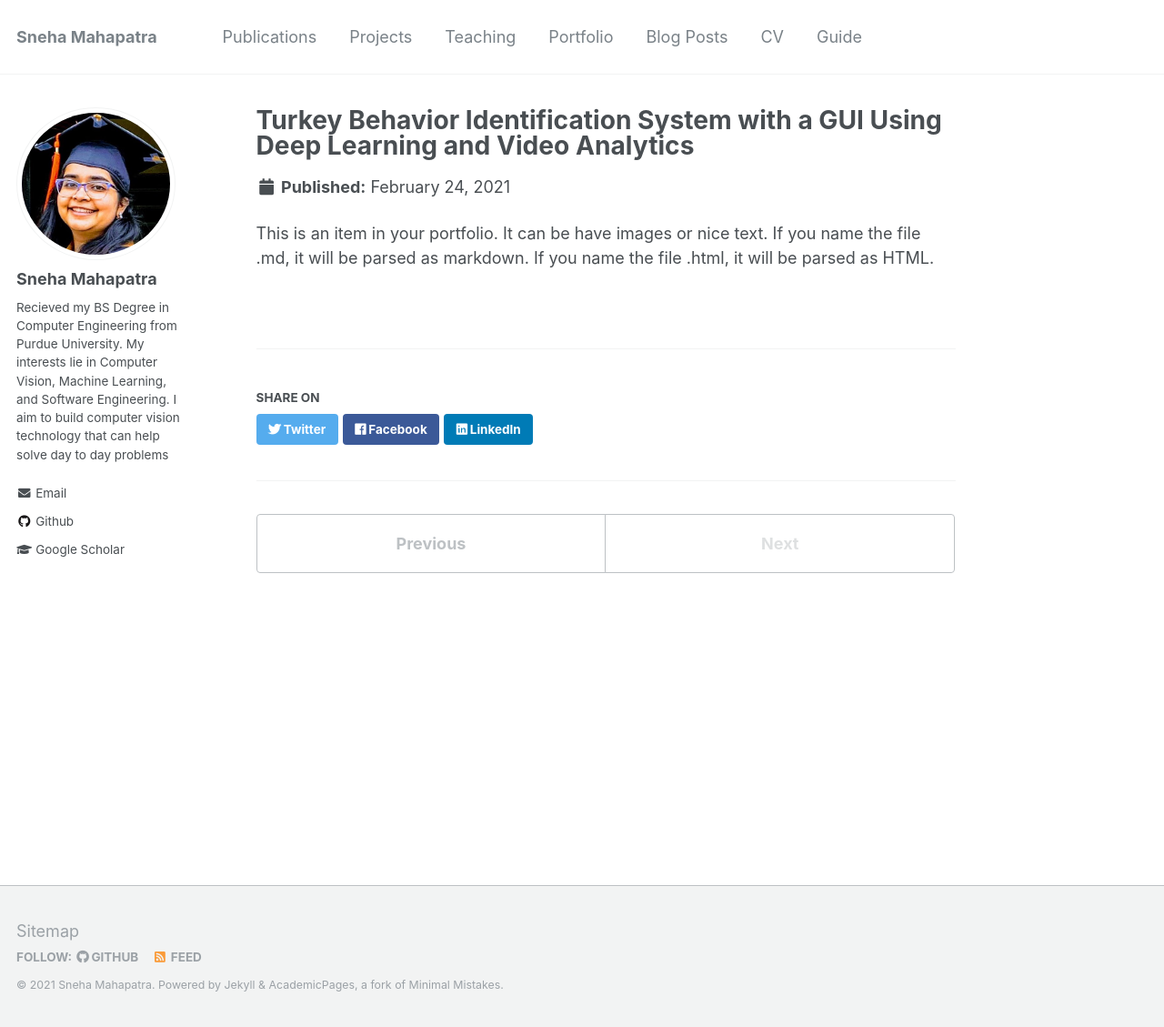
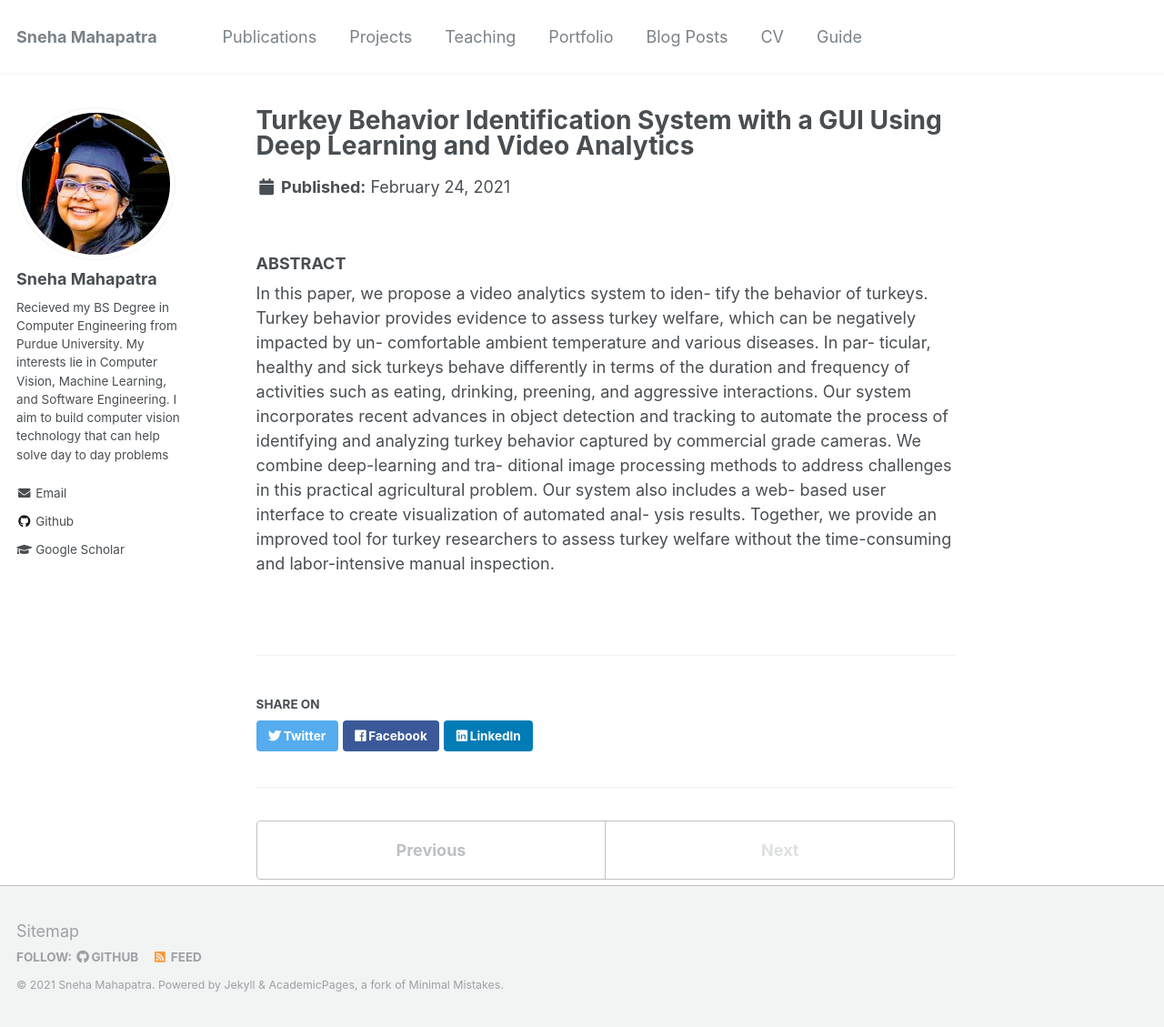
Before and after one commit to sne21star/sne21star.github.io, a Jekyll site: the page built from _portfolio/VAA.md, in a window 1280 px wide and 1129 px high. Shown: the whole window at 91% size. Built offline with Jekyll 4.4.1, drawn with Linux system fonts in a browser that asks for light colours.

Commit message:
Changes made to portfolio by adding certain stuff

```diff
--- a/_portfolio/VAA.md
+++ b/_portfolio/VAA.md
@@ -1,8 +1,10 @@
 ---
 title: "Turkey Behavior Identification System with a GUI
 Using Deep Learning and Video Analytics"
-excerpt: "Short description of portfolio item number 2 <br/><img src='/images/VAA.png'>"
+excerpt: "Creating a web-based GUI to help analyze turkey behavior <br/><img src='/images/VAA.png'>"
 collection: portfolio
 ---
 
-This is an item in your portfolio. It can be have images or nice text. If you name the file .md, it will be parsed as markdown. If you name the file .html, it will be parsed as HTML.
+### ABSTRACT
+
+In this paper, we propose a video analytics system to iden- tify the behavior of turkeys. Turkey behavior provides evidence to assess turkey welfare, which can be negatively impacted by un- comfortable ambient temperature and various diseases. In par- ticular, healthy and sick turkeys behave differently in terms of the duration and frequency of activities such as eating, drinking, preening, and aggressive interactions. Our system incorporates recent advances in object detection and tracking to automate the process of identifying and analyzing turkey behavior captured by commercial grade cameras. We combine deep-learning and tra- ditional image processing methods to address challenges in this practical agricultural problem. Our system also includes a web- based user interface to create visualization of automated anal- ysis results. Together, we provide an improved tool for turkey researchers to assess turkey welfare without the time-consuming and labor-intensive manual inspection.
```
Also changed, not shown: _portfolio/ASL.md (+1 -1 lines), _portfolio/COW.md (+1 -2 lines), 1 other file.
